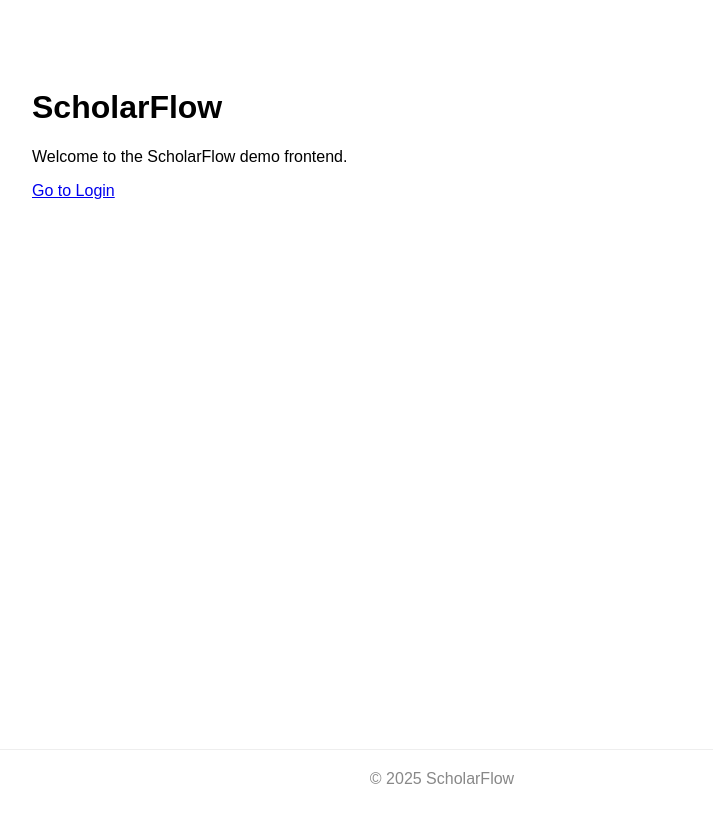
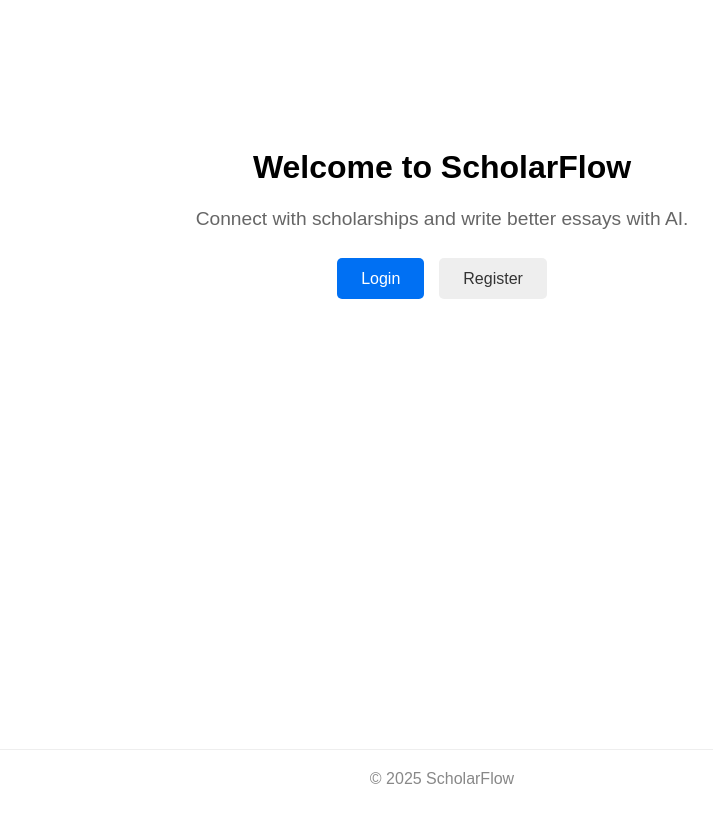
Before and after one commit to mustafaramadan4/scholarflow, a Next.js app in the folder frontend/: page / in a window 1280 px wide. Shown: the whole page, without its empty margins (198-911 px from the left). Built offline with nearby package versions, Linux system fonts and the light colour scheme.

Commit message:
Update index.js

```diff
--- a/frontend/pages/index.js
+++ b/frontend/pages/index.js
@@ -2,10 +2,13 @@
 
 export default function Home() {
   return (
-    <div style={{ padding: 40, fontFamily: "Arial" }}>
-      <h1>ScholarFlow</h1>
-      <p>Welcome to the ScholarFlow demo frontend.</p>
-      <Link href="/login">Go to Login</Link>
+    <div style={{ padding: '100px 20px', textAlign: 'center' }}>
+      <h1>Welcome to ScholarFlow</h1>
+      <p style={{ fontSize: '1.2rem', color: '#666' }}>Connect with scholarships and write better essays with AI.</p>
+      <div style={{ marginTop: 40 }}>
+        <Link href="/login" style={{ padding: '12px 24px', background: '#0070f3', color: 'white', textDecoration: 'none', borderRadius: 5, marginRight: 15 }}>Login</Link>
+        <Link href="/register" style={{ padding: '12px 24px', background: '#eee', color: '#333', textDecoration: 'none', borderRadius: 5 }}>Register</Link>
+      </div>
     </div>
   );
 }
```
